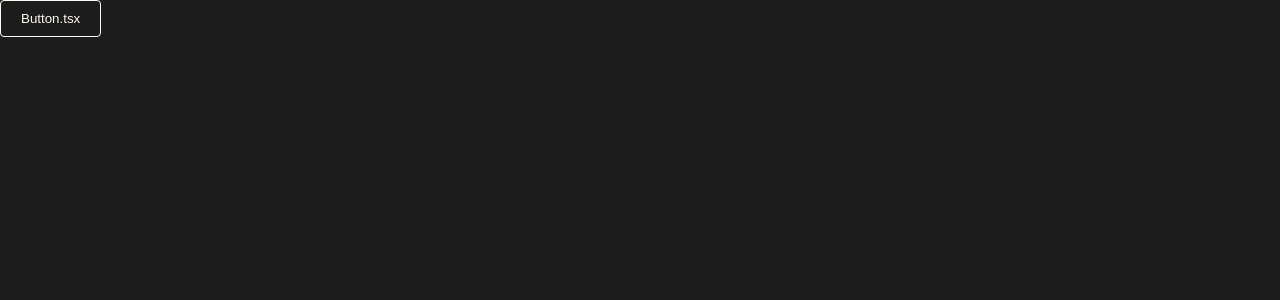
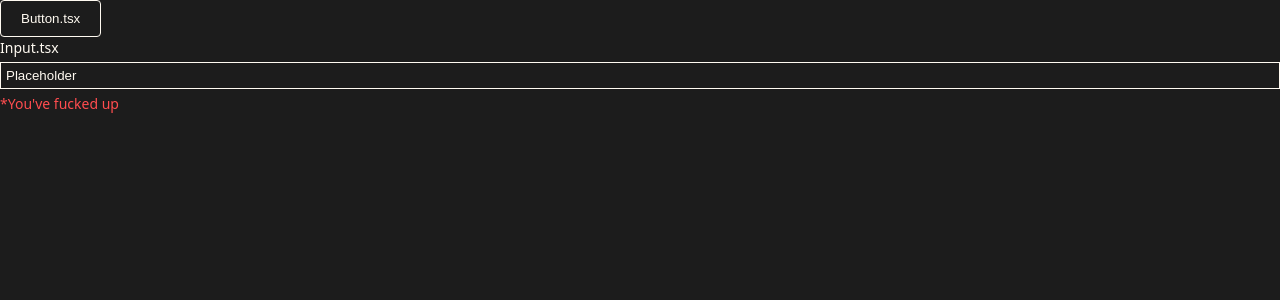
Before and after one commit to imforked/legos, a React (Vite) app: page / in a window 1280 px wide. Shown: the top 300 px of the page. Built offline with nearby package versions, Linux system fonts and the light colour scheme.

Commit message:
Add Input.

```diff
--- a/src/ComponentLibrary.tsx
+++ b/src/ComponentLibrary.tsx
@@ -1,7 +1,18 @@
-import { Button } from "./components/Button/Button";
+import { Button } from './components/Button/Button';
+import { Input } from './components/Input/Input';
 
 function App() {
-  return <Button text="Button.tsx" />;
+  return (
+    <>
+      <Button text="Button.tsx" />
+      <Input
+        label="Input.tsx"
+        placeholder="Placeholder"
+        showError
+        errorMessage="*You've fucked up"
+      />
+    </>
+  );
 }
 
 export default App;
--- a/src/app.tsx
+++ b/src/app.tsx
@@ -1,7 +1,7 @@
 import { StrictMode } from 'react';
 import { createRoot } from 'react-dom/client';
 import App from './ComponentLibrary.tsx';
-import "./app.css";
+import './app.css';
 
 createRoot(document.getElementById('root')!).render(
   <StrictMode>
--- /dev/null
+++ b/src/components/Input/Input.styles.ts
@@ -0,0 +1,30 @@
+import styled from 'styled-components';
+
+export const InputContainer = styled.div`
+  display: flex;
+  flex-direction: column;
+  align-items: start;
+`;
+
+export const Label = styled.label`
+  color: #fffaf1;
+  font-size: 14px;
+`;
+
+export const Input = styled.input`
+  background: #1c1c1c;
+  color: #fffaf1;
+  border: 1px solid #fffaf1;
+  padding: 5px;
+  width: 100%;
+  margin: 4px 0;
+
+  &::placeholder {
+    color: #fffaf1;
+  }
+`;
+
+export const ErrorMessage = styled.span`
+  color: #ff4d4f;
+  font-size: 14px;
+`;
--- /dev/null
+++ b/src/components/Input/Input.tsx
@@ -0,0 +1,17 @@
+import { type InputProps } from './Input.types';
+import * as S from './Input.styles';
+
+export const Input = ({
+  label,
+  placeholder,
+  showError,
+  errorMessage,
+}: InputProps) => {
+  return (
+    <S.InputContainer>
+      <S.Label>{label}</S.Label>
+      <S.Input placeholder={placeholder} />
+      {showError && <S.ErrorMessage>{errorMessage}</S.ErrorMessage>}
+    </S.InputContainer>
+  );
+};
```
Also changed, not shown: src/components/Input/Input.types.ts (added, +7 -0 lines).
